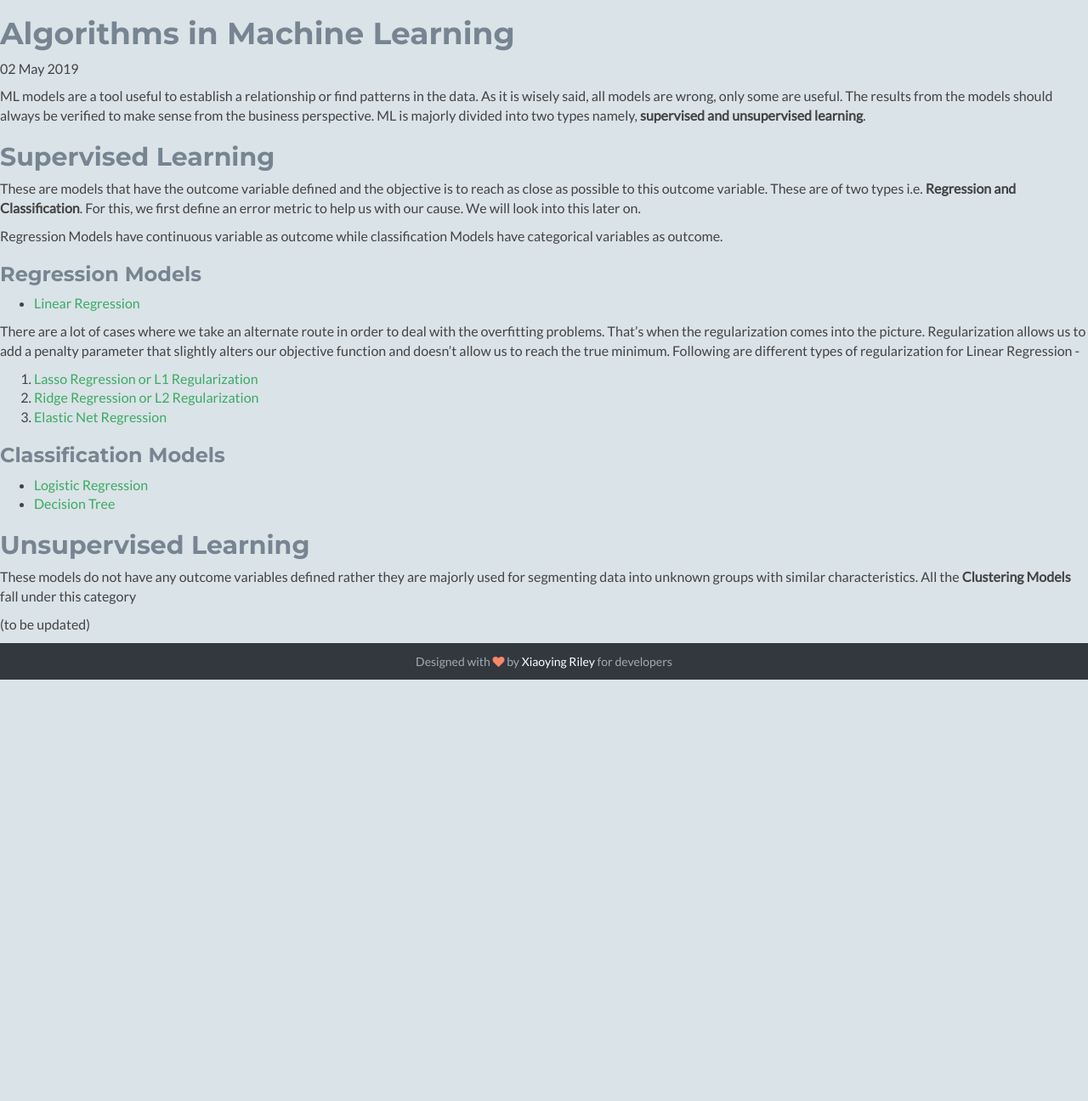
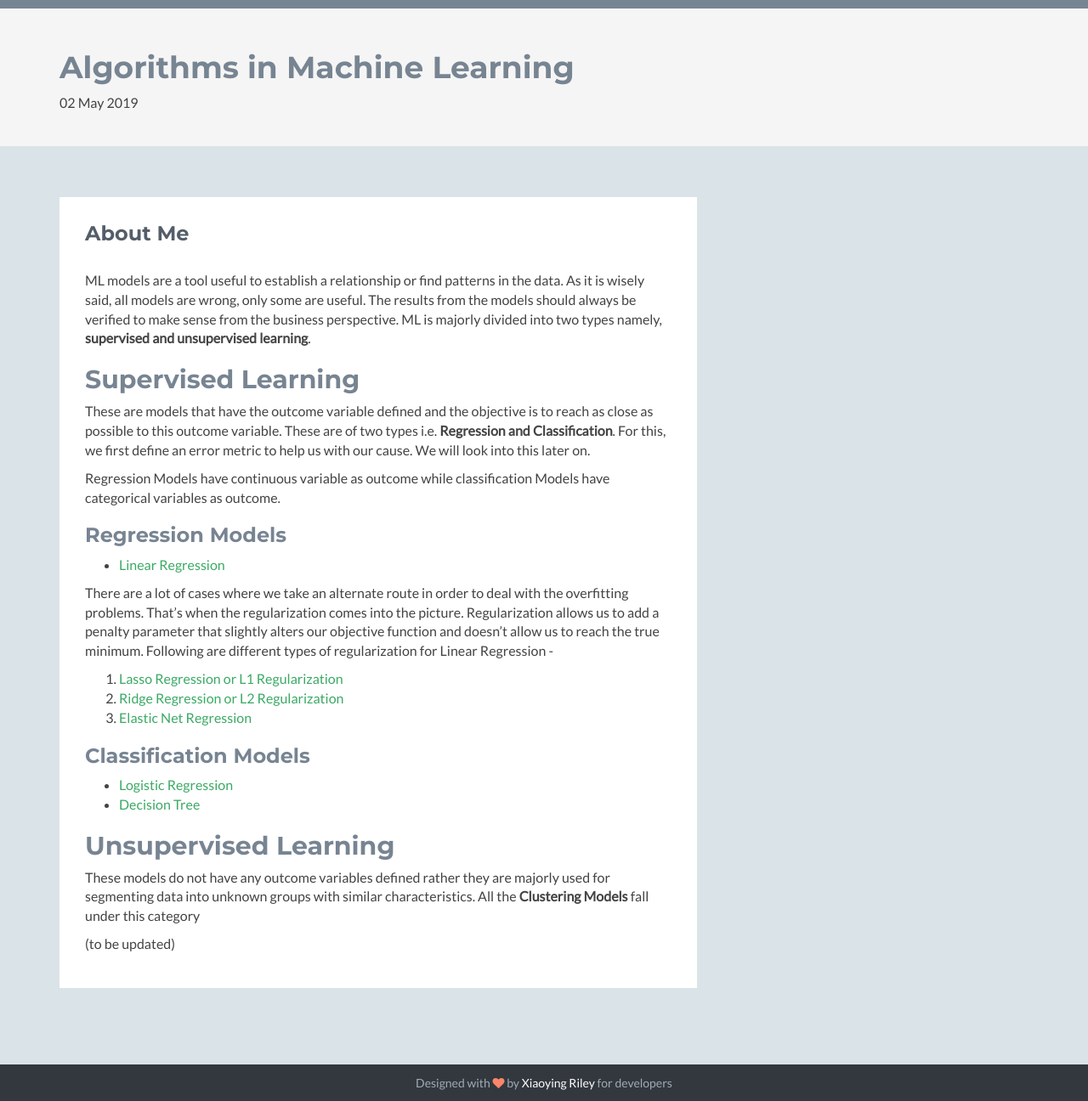
Before and after one commit to abhisheksanghai/abhisheksanghai.github.io, a Jekyll site: the page built from _posts/2019-05-02-algorithms-in-ml.md, in a window 1280 px wide. Shown: the whole page at 85% size. Built offline with Jekyll 4.4.1, drawn with Linux system fonts in a browser that asks for light colours; nearby versions of some CDN libraries; library files that are not in the unit come from our copies; comment, search, counter and statistics services are not loaded; before the commit the page ends 900 px from its top, so only the background shows below that.

Commit message:
Update post.html
changing layout of post based on homepage

```diff
--- a/_layouts/post.html
+++ b/_layouts/post.html
@@ -1,12 +1,32 @@
 ---
 layout: default
 ---
-<h1>{{ page.title }}</h1>
-<p class="meta">{{ page.date | date_to_string }}</p>
 
-<div class="post">
-  {{ content }}
-</div>
+    <header class="header">
+        <div class="container">
+            <div class="profile-content pull-left">
+                <h1>{{ page.title }}</h1>
+                <p class="meta">{{ page.date | date_to_string }}</p>
+            </div><!--//profile-->
+        </div><!--//container-->
+    </header><!--//header-->
+
+<div class="container sections-wrapper">
+        <div class="row">
+            <div class="primary col-md-8 col-sm-12 col-xs-12">
+                <section class="about section">
+                    <div class="section-inner">
+                        <h2 class="heading">About Me</h2>
+                        <div class="content">
+
+                            {{ content }}
+
+                        </div><!--//content-->
+                    </div><!--//section-inner-->
+                </section><!--//section-->
+	    </div><!--//primary-->
+   </div><!--//row-->
+</div><!--//masonry-->
 
 <!-- Post comments -->
 <div class="notecomments">
```
